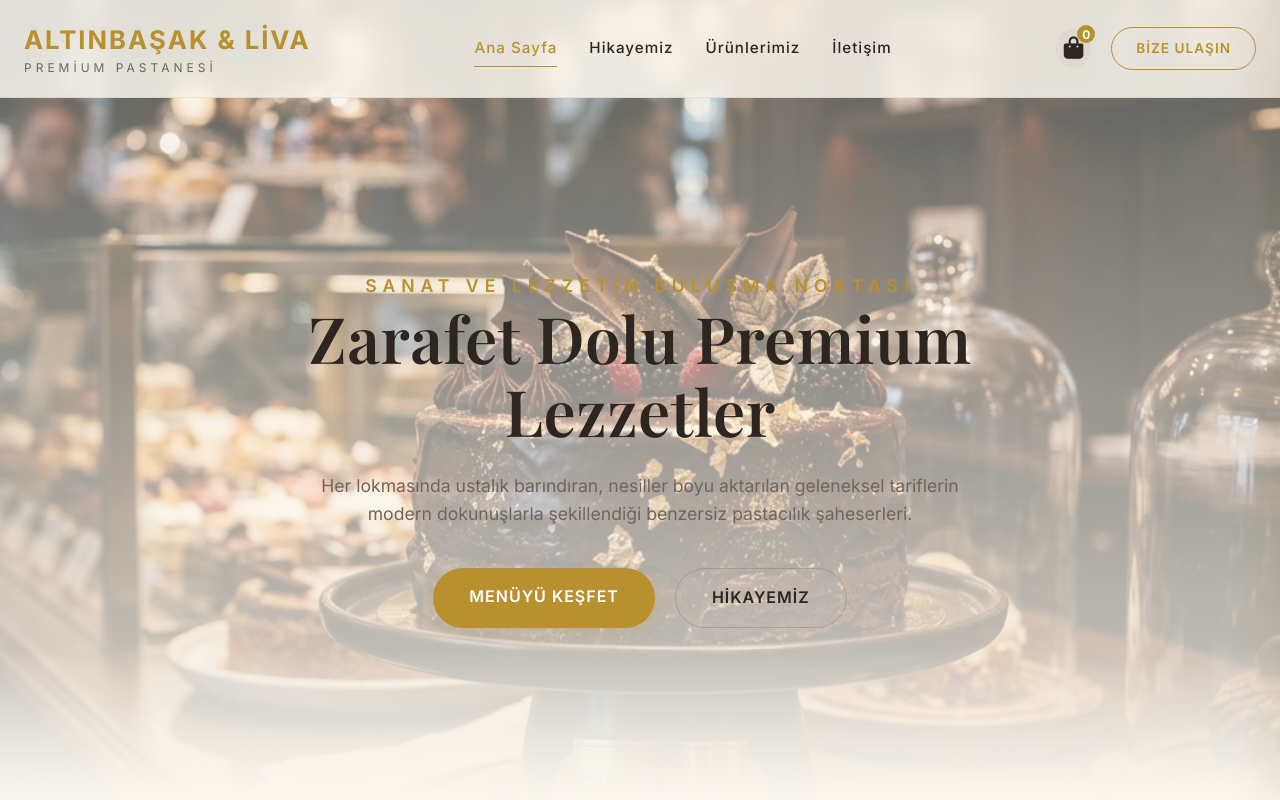
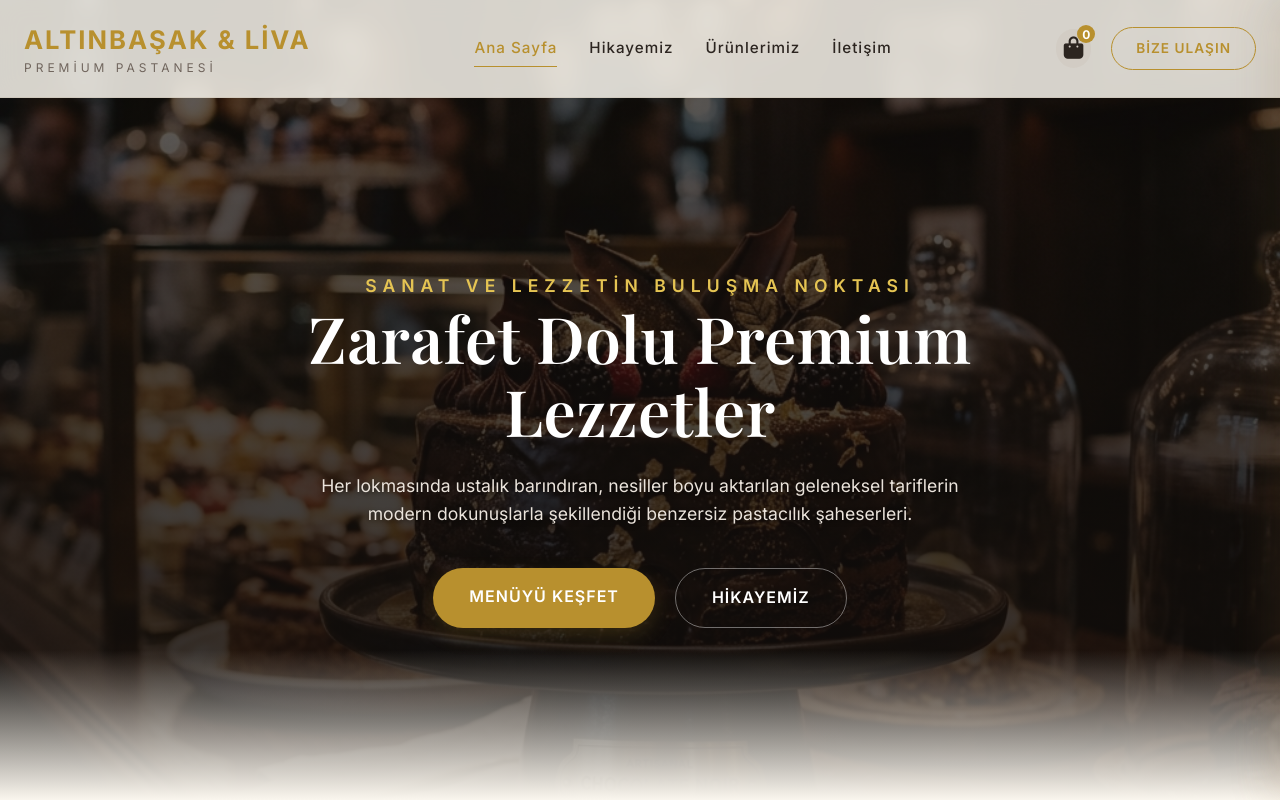
Before and after one commit to alperenborklu-cyber/pastane-rnek, a plain HTML site: page index.html in a window 1280 px wide. Shown: the top 800 px of the page. Drawn offline with nearby package versions, Linux system fonts and the light colour scheme; a web font is replaced by a local one.

Commit message:
fix: improve contrast and readability in hero section

```diff
--- a/style.css
+++ b/style.css
@@ -263,7 +263,7 @@ header.scrolled {
     align-items: center;
     justify-content: center;
     padding: 100px 24px 0;
-    background: linear-gradient(rgba(250, 246, 238, 0.35), rgba(250, 246, 238, 0.85)), url('images/hero.png') center/cover no-repeat;
+    background: linear-gradient(rgba(18, 14, 12, 0.65), rgba(18, 14, 12, 0.88)), url('images/hero.png') center/cover no-repeat;
     overflow: hidden;
 }
 
@@ -297,7 +297,7 @@ header.scrolled {
     font-size: 1.1rem;
     text-transform: uppercase;
     letter-spacing: 6px;
-    color: var(--color-gold);
+    color: #e5c453; /* Lighter gold for readability on dark background */
     margin-bottom: 20px;
     font-weight: 600;
 }
@@ -306,7 +306,7 @@ header.scrolled {
     font-size: 4rem;
     line-height: 1.15;
     margin-bottom: 24px;
-    color: var(--color-text-light);
+    color: #ffffff; /* Crisp white for maximum contrast */
 }
 
 @media (max-width: 768px) {
@@ -317,10 +317,22 @@ header.scrolled {
 
 .hero-desc {
     font-size: 1.1rem;
-    color: var(--color-text-muted);
+    color: #eae3db; /* Light cream-gray for description text */
     max-width: 650px;
     margin: 0 auto 40px;
     font-weight: 400;
+    text-shadow: 0 2px 4px rgba(0, 0, 0, 0.5);
+}
+
+.hero .btn-secondary {
+    color: #ffffff;
+    border-color: rgba(255, 255, 255, 0.4);
+}
+
+.hero .btn-secondary:hover {
+    color: #e5c453;
+    border-color: #e5c453;
+    background: rgba(229, 196, 83, 0.05);
 }
 
 .hero-btns {
```
